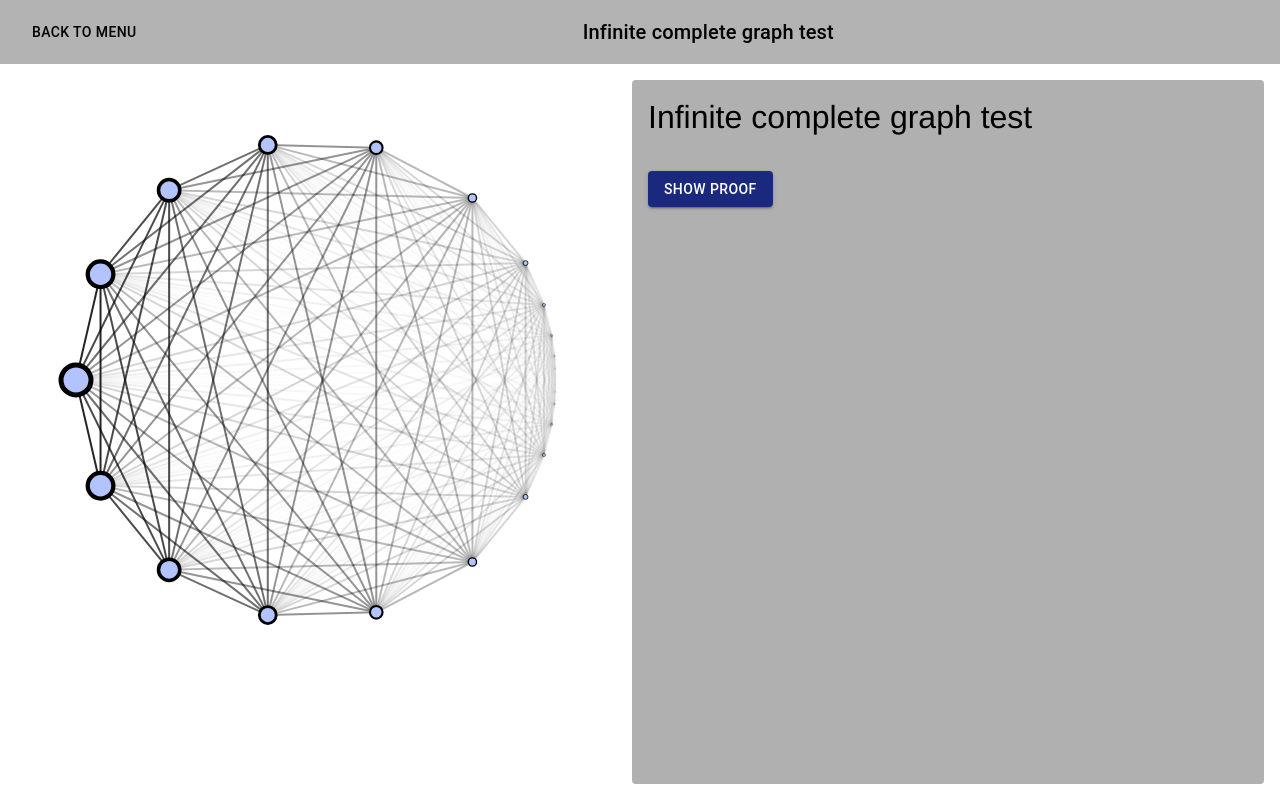
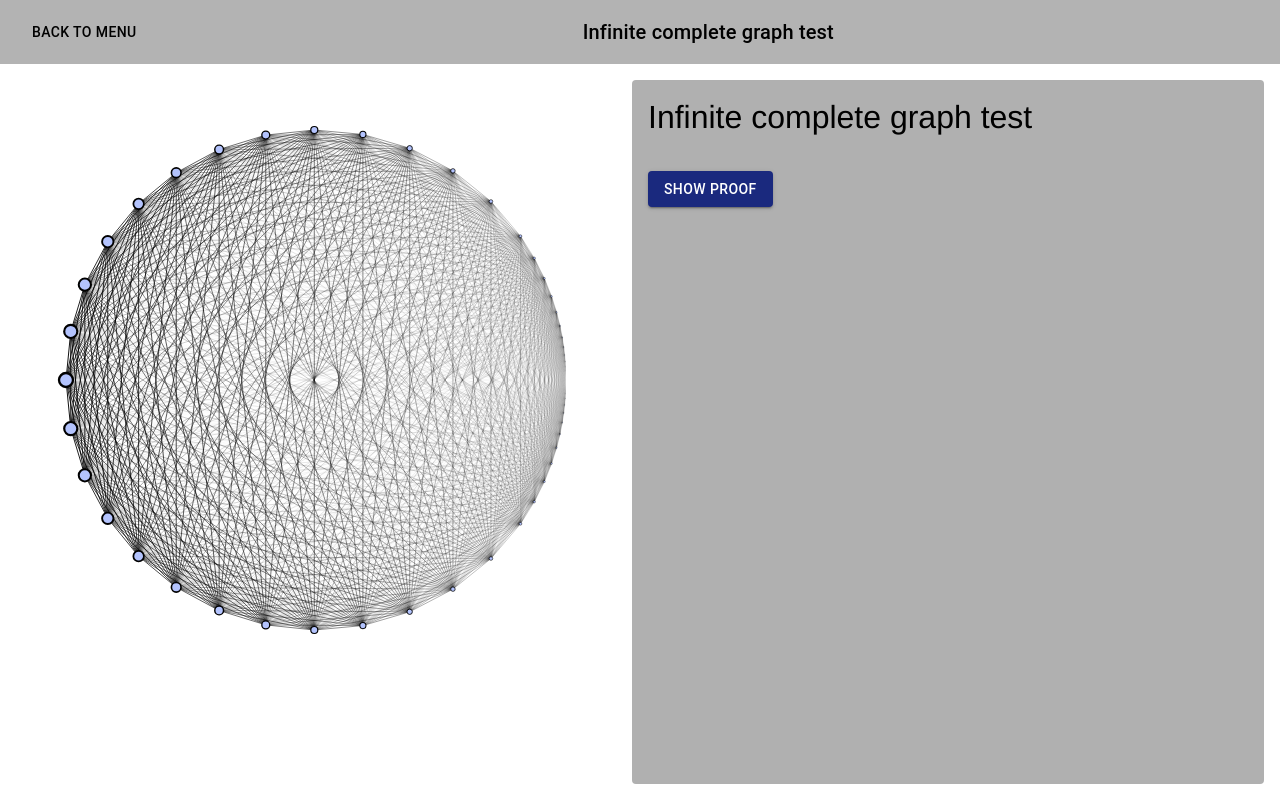
Before and after one commit to Ryanoonan/Ramsey-Tutor, a React (Create React App) app: page /learn/infinite-complete-graph-test in a window 1280 px wide. Built offline with nearby package versions, Linux system fonts and the light colour scheme.

Commit message:
change infinite graphs to object (Need to change other graphs after too

```diff
--- a/src/animationHelpers.js
+++ b/src/animationHelpers.js
@@ -21,7 +21,11 @@ export const lerpColor = (color1, color2, t) => {
     const r = Math.round(lerp(r1, r2, t));
     const g = Math.round(lerp(g1, g2, t));
     const b = Math.round(lerp(b1, b2, t));
-    const a = lerp(a1, a2, t);
+    let a = lerp(a1, a2, t);
+
+    if (a < 0.01) {
+        a = 0; // prevent scientific notation for very small alpha values
+    }
 
     return `rgba(${r}, ${g}, ${b}, ${a})`;
 };
--- a/src/components/learn/TheoremPage.js
+++ b/src/components/learn/TheoremPage.js
@@ -26,7 +26,8 @@ function TheoremPage() {
 
     const executeStepAction = (step) => {
         if (step.graph) {
-            const [nodes, links] = step.graph;
+            const nodes = step.graph.nodes;
+            const links = step.graph.links;
             setGraph({
                 nodes: nodes,
                 links: links
@@ -67,7 +68,8 @@ function TheoremPage() {
     }, []);
 
     const initializeGraph = () => {
-        const [initNodes, initLinks] = currentTheoremData.initialGraph;
+        const initNodes = currentTheoremData.initialGraph.nodes;
+        const initLinks = currentTheoremData.initialGraph.links;
         setGraph({
             nodes: initNodes,
             links: initLinks
--- a/src/createGraph.js
+++ b/src/createGraph.js
@@ -17,6 +17,35 @@ function calculateLineWidth(nodeCount) {
     return 1;
 }
 
+export function createCompleteLinks(nodes, redEdges = [], blueEdges = [], defaultColor = theme.palette.custom.edgeDefault, lineWidth = 1) {
+    const links = [];
+    const nodeIds = nodes.map(node => node.id);
+
+    for (let i = 0; i < nodeIds.length; i++) {
+        for (let j = i + 1; j < nodeIds.length; j++) {
+            const id1 = nodeIds[i];
+            const id2 = nodeIds[j];
+
+            const isRedEdge = redEdges.some(edge =>
+                (edge[0] === id1 && edge[1] === id2) || (edge[0] === id2 && edge[1] === id1));
+            const isBlueEdge = blueEdges.some(edge =>
+                (edge[0] === id1 && edge[1] === id2) || (edge[0] === id2 && edge[1] === id1));
+
+            let color = defaultColor;
+            if (isRedEdge) color = theme.palette.custom.edgeRed;
+            if (isBlueEdge) color = theme.palette.custom.edgeBlue;
+
+            links.push({
+                edge: [id1, id2],
+                color: color,
+                width: lineWidth
+            });
+        }
+    }
+
+    return links;
+}
+
 export function KnGraph({ n, defaultColor = theme.palette.custom.edgeDefault, redEdges = [], blueEdges = [], circleRadius = 150 }) {
     const nodeRadius = calculateNodeRadius(n);
     const lineWidth = calculateLineWidth(n);
@@ -30,25 +59,7 @@ export function KnGraph({ n, defaultColor = theme.palette.custom.edgeDefault, re
         radius: nodeRadius,
     }));
 
-    const links = [];
-    for (let i = 0; i < n; i++) {
-        for (let j = i + 1; j < n; j++) {
-            const isRedEdge = redEdges.some(edge =>
-                (edge[0] === i && edge[1] === j) || (edge[0] === j && edge[1] === i));
-            const isBlueEdge = blueEdges.some(edge =>
-                (edge[0] === i && edge[1] === j) || (edge[0] === j && edge[1] === i));
-
-            let color = defaultColor;
-            if (isRedEdge) color = theme.palette.custom.edgeRed;
-            if (isBlueEdge) color = theme.palette.custom.edgeBlue;
-
-            links.push({
-                edge: [i, j],
-                color: color,
-                width: lineWidth
-            });
-        }
-    }
+    const links = createCompleteLinks(nodes, redEdges, blueEdges, defaultColor, lineWidth);
 
     return [nodes, links];
 }
@@ -62,9 +73,10 @@ export function GetAngleRatio(idx, maxIdx) {
 }
 
 export function GetAngle2(x) {
+    if (x < 0 || x > 1) {
+        throw new Error("GetAngle2: x must be in the range [0, 1]");
+    }
     let y;
-
-
     if (x <= 0.5) {
         if (x < 0.184) {
             y = Math.PI * (0.1836278408721 - 0.7998964082831 * x) / 0.1836278408721;
@@ -77,64 +89,6 @@ export function GetAngle2(x) {
     return y
 }
 
-export function KInfGraph({ n = 50, defaultColor = theme.palette.custom.edgeDefault, redEdges = [], blueEdges = [], circleRadius = 150, ids = [] }) {
-    const baseNodeRadius = calculateNodeRadius(n);
-    const lineWidth = calculateLineWidth(n);
-    let newIds = ids
-    if (ids.length === 0) {
-        newIds = [...Array(n).keys()]
-    }
-
-    const adjustedCircleRadius = n > 15 ? circleRadius + Math.min(100, n * 3) : circleRadius;
-    const nodes = Array.from({ length: n }, (_, i) => {
-        const angle = GetAngle2(i / n);
-        const radius = Math.min(angle, 2 * Math.PI - angle) / (Math.PI) * baseNodeRadius;
-        return {
-            id: newIds[i],
-            x: 300 + adjustedCircleRadius * Math.cos(angle),
-            y: 300 + adjustedCircleRadius * Math.sin(angle),
-            radius: radius,
-
-        }
-    });
-
-    const links = [];
-    for (let i = 0; i < n; i++) {
-        for (let j = i + 1; j < n; j++) {
-            const nodeI = nodes.find(node => node.id === newIds[i]);
-            const nodeJ = nodes.find(node => node.id === newIds[j]);
-            const isRedEdge = redEdges.some(edge =>
-                (edge[0] === newIds[i] && edge[1] === newIds[j]) || (edge[0] === newIds[j] && edge[1] === newIds[i]));
-            const isBlueEdge = blueEdges.some(edge =>
-                (edge[0] === newIds[i] && edge[1] === newIds[j]) || (edge[0] === newIds[j] && edge[1] === newIds[i]));
-
-            let color = defaultColor;
-            if (isRedEdge) color = theme.palette.custom.edgeRed;
-            if (isBlueEdge) color = theme.palette.custom.edgeBlue;
-            let opacity = Math.min(nodeI.radius, nodeJ.radius) / baseNodeRadius;
-            let adjustedLineWidth = lineWidth;
-
-            let adjustedLineColor = color;
-
-            if (isRedEdge || isBlueEdge) {
-                adjustedLineWidth = lineWidth * 5;
-                adjustedLineColor = lerpColor('rgba(0,0,0,0)', adjustedLineColor, Math.min(opacity * 3, 1));
-            }
-            else {
-                adjustedLineColor = lerpColor('rgba(0,0,0,0)', adjustedLineColor, opacity);
-            }
-
-            links.push({
-                edge: [newIds[i], newIds[j]],
-                color: adjustedLineColor,
-                width: adjustedLineWidth,
-            });
-        }
-    }
-    return [nodes, links];
-
-
-}
 
 export function KInfGraphWithKeepIds({ originalGraph, n = 50, defaultColor = theme.palette.custom.edgeDefault, redEdges = [], blueEdges = [], circleRadius = 150, idsToKeep = [], centerNodeId, idsToDrop = [] }) {
     const oldIds = originalGraph[0].map((node) => node.id)
@@ -162,3 +116,70 @@ export function KInfGraphWithKeepIds({ originalGraph, n = 50, defaultColor = the
     }
     return KInfGraph({ n, defaultColor, redEdges, blueEdges, circleRadius, ids: newIds });
 }
+
+
+export class KInfGraph {
+    constructor({ n = 50, defaultColor = theme.palette.custom.edgeDefault, redEdges = [], blueEdges = [], circleRadius = 150, ids = [] }) {
+        const baseNodeRadius = calculateNodeRadius(n);
+        const lineWidth = calculateLineWidth(n);
+        let newIds = ids
+        console.log("newIds", newIds);
+        if (ids.length === 0) {
+            newIds = [...Array(n).keys()]
+        }
+        else {
+            console.log("Lenght of ids", ids.length);
+        }
+        const adjustedCircleRadius = n > 15 ? circleRadius + Math.min(100, n * 3) : circleRadius;
+        const nodes = Array.from({ length: n }, (_, i) => {
+            const angle = GetAngle2(i / n);
+            const radius = Math.min(angle, 2 * Math.PI - angle) / (Math.PI) * baseNodeRadius;
+            return {
+                id: newIds[i],
+                x: 300 + adjustedCircleRadius * Math.cos(angle),
+                y: 300 + adjustedCircleRadius * Math.sin(angle),
+                radius: radius,
+
+            }
+        });
+
+        let links = createCompleteLinks(nodes, redEdges, blueEdges, defaultColor, lineWidth);
+
+        // Apply opacity and width adjustments specific to KInfGraph
+        links = links.map(link => {
+            const [id1, id2] = link.edge;
+            const nodeI = nodes.find(node => node.id === id1);
+            const nodeJ = nodes.find(node => node.id === id2);
+
+            const opacity = Math.min(nodeI.radius, nodeJ.radius) / baseNodeRadius;
+            let adjustedLineWidth = link.width;
+            let adjustedLineColor = link.color;
+
+            const isSpecialEdge = link.color === theme.palette.custom.edgeRed ||
+                link.color === theme.palette.custom.edgeBlue;
+
+            if (isSpecialEdge) {
+                adjustedLineWidth = lineWidth * 5;
+                adjustedLineColor = lerpColor('rgba(0,0,0,0)', adjustedLineColor, Math.min(opacity * 3, 1));
+            } else {
+                adjustedLineColor = lerpColor('rgba(0,0,0,0)', adjustedLineColor, opacity);
+            }
+
+            return {
+                edge: link.edge,
+                color: adjustedLineColor,
+                width: adjustedLineWidth
+            };
+        });
+        this.nodes = nodes;
+        this.links = links;
+    }
+
+    colorEdgesFromNode(nodeId, color = theme.palette.custom.edgeDefault) {
+        this.links.forEach(link => {
+            if (link.edge.includes(nodeId)) {
+                link.color = color;
+            }
+        });
+    }
+}
--- a/src/theoremData.js
+++ b/src/theoremData.js
@@ -3,6 +3,20 @@ import theme from "./theme"
 
 
 import { KnGraph, KInfGraph, KInfGraphWithKeepIds } from "./createGraph";
+
+// infinite graph declarations
+const graph1 = new KInfGraph({ n: 70 })
+const graph2 = new KInfGraph({ n: 70, blueEdges: [[0, 7], [0, 12], [0, 15], [0, 18], [0, 21], [0, 24], [0, 27], [0, 30], [0, 32], [0, 36], [0, 39], [0, 41], [0, 44], [0, 47], [0, 49], [0, 52], [0, 54], [0, 56], [0, 58], [0, 62]] });
+const graph2b = new KInfGraph({
+    n: 70, blueEdges: [[0, 7], [0, 12], [0, 15], [0, 18], [0, 21], [0, 24], [0, 27], [0, 30], [0, 32], [0, 36], [0, 39], [0, 41], [0, 44], [0, 47], [0, 49], [0, 52], [0, 54], [0, 56], [0, 58], [0, 62]],
+    ids: [0, 7, 12, 15, 18, 21, 24, 27, 30, 32, 36,].concat(
+        [70, 71, 72, 73, 74, 75, 76, 77, 78, 79, 80, 81, 82, 83, 84, 85, 86, 87, 88, 89, 90, 91, 92, 93, 94, 95, 96, 97, 98, 99, 100, 101, 102, 103, 104, 105, 106, 107, 108, 109, 110, 111, 112, 113, 114, 115, 116, 117, 118]
+    ).concat([39, 41, 44, 47, 49, 52, 54, 56, 58, 62,])
+})
+let graph3 = graph2b;
+graph3.colorEdgesFromNode(0, theme.palette.custom.edgeBlue);
+
+
 
 const StepsByPage = [
     {
@@ -83,69 +97,33 @@ const StepsByPage = [
     }, {
         theoremName: "Infinite complete graph test",
         theoremNameSlug: "infinite-complete-graph-test",
-        initialGraph: KInfGraph({ n: 30 }),
+        initialGraph: new KInfGraph({ n: 70 }),
         steps: [
             {
                 content: "Select any node.",
-                graph: KInfGraph({ n: 100 }),
-                highlightedNodes: [35],
+                graph: graph1,
+                highlightedNodes: [0],
                 shouldAnimate: true,
             },
             {
                 content: "By infinite pigeonhole principle, at least infinitely many edges must be the same color. WLOG these edges are blue.",
-                graph: KInfGraph({ n: 70, blueEdges: [[35, 7], [35, 12], [35, 15], [35, 18], [35, 21], [35, 24], [35, 27], [35, 30], [35, 32], [35, 36], [35, 39], [35, 41], [35, 44], [35, 47], [35, 49], [35, 52], [35, 54], [35, 56], [35, 58], [35, 62]] }),
+                graph: graph2,
                 shouldAnimate: true,
-                highlightedNodes: [35]
+                highlightedNodes: [0]
+            },
+            {
+                content: "Lets take a closer look at the blue edges.",
+                graph: graph3,
+                shouldAnimate: true,
+                highlightedNodes: [0]
             },
 
-            {
-                content: "Lets take a closer look at the blue edges. We see our original node has infinitely many neighbors connected to it by a blue edge.",
-                graph: KInfGraphWithKeepIds({
-                    originalGraph: KInfGraph({ n: 70 }),
-                    n: 70,
-                    blueEdges: [[35, 7], [35, 12], [35, 15], [35, 18], [35, 21], [35, 24], [35, 27], [35, 30], [35, 32], [35, 36], [35, 39], [35, 41], [35, 44], [35, 47], [35, 49], [35, 52], [35, 54], [35, 56], [35, 58], [35, 62]],
-                    idsToKeep: [7, 12, 15, 18, 21, 24, 27, 30, 32, 35, 36, 39, 41, 44, 47, 49, 52, 54, 56, 58, 62],
-                    defaultColor: theme.palette.custom.edgeDefault,
-                    centerNodeId: 35
-                }),
-                shouldAnimate: true,
-                highlightedNodes: [35]
-            },
-            {
-                content: "Choose any of these nodes.",
-                graph: KInfGraphWithKeepIds({
-                    originalGraph: KInfGraph({ n: 70 }),
-                    n: 70,
-                    blueEdges: [[35, 7], [35, 12], [35, 15], [35, 18], [35, 21], [35, 24], [35, 27], [35, 30], [35, 32], [35, 36], [35, 39], [35, 41], [35, 44], [35, 47], [35, 49], [35, 52], [35, 54], [35, 56], [35, 58], [35, 62]],
-                    idsToKeep: [7, 12, 15, 18, 21, 24, 27, 30, 32, 35, 36, 39, 41, 44, 47, 49, 52, 54, 56, 58, 62],
-                    defaultColor: theme.palette.custom.edgeDefault,
-                    centerNodeId: 35
-                }),
-                shouldAnimate: true,
-                highlightedNodes: [35, 12]
-            },
-            {
-                content: "Lets move this node to the center.",
-                graph: KInfGraphWithKeepIds({
-                    originalGraph: KInfGraphWithKeepIds({
-                        originalGraph: KInfGraph({ n: 70 }),
-                        n: 70,
-                        blueEdges: [[35, 7], [35, 12], [35, 15], [35, 18], [35, 21], [35, 24], [35, 27], [35, 30], [35, 32], [35, 36], [35, 39], [35, 41], [35, 44], [35, 47], [35, 49], [35, 52], [35, 54], [35, 56], [35, 58], [35, 62]],
-                        idsToKeep: [7, 12, 15, 18, 21, 24, 27, 30, 32, 35, 36, 39, 41, 44, 47, 49, 52, 54, 56, 58, 62],
-                        defaultColor: theme.palette.custom.edgeDefault,
-                        centerNodeId: 35
-                    }),
-                    n: 70,
-                    idsToDrop: [12],
-                    defaultColor: theme.palette.custom.edgeDefault,
-                    centerNodeId: 35
-                }),
-                shouldAnimate: true,
-                highlightedNodes: [35]
-            },
         ]
     }
 ]
 
 
+
+
+
 export default StepsByPage;
```
